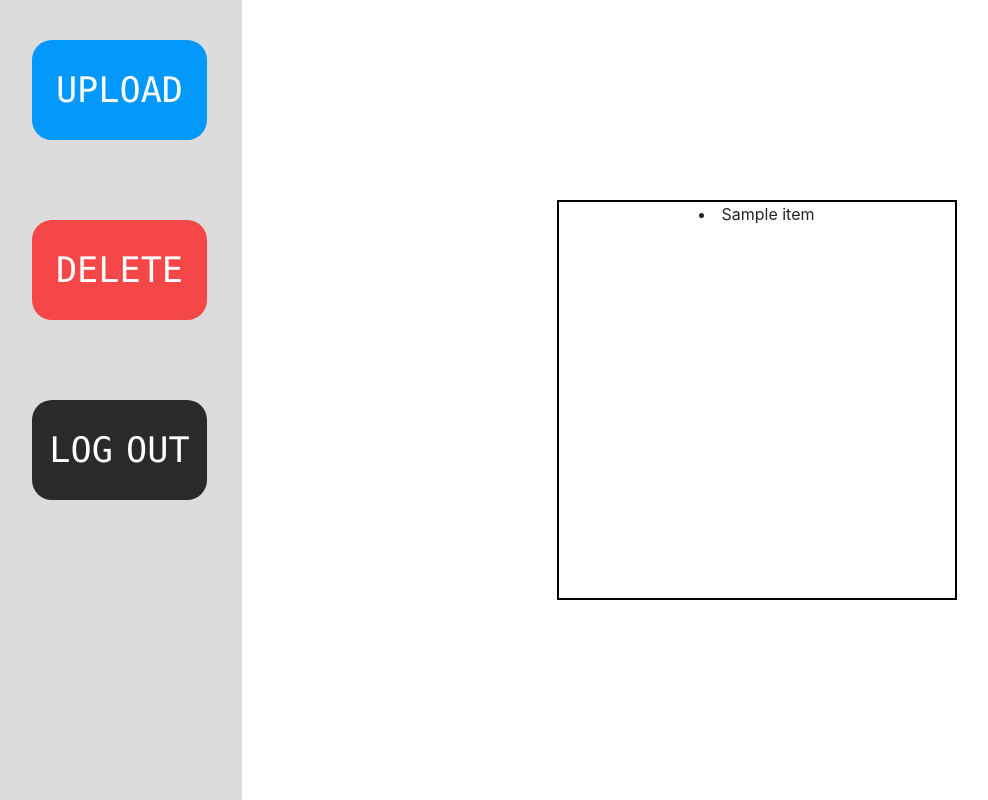
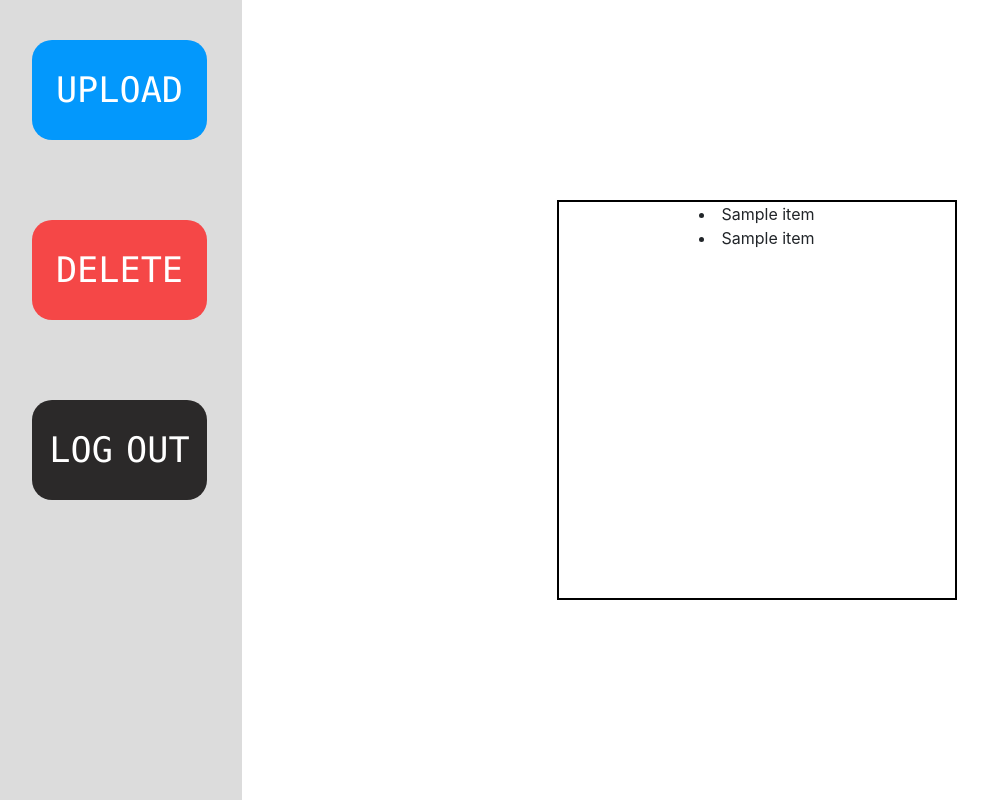
Before and after one commit to CSEC380-Group-12/CSEC380-Final-Project, a Flask app: template src/webapp/templates/home.html in a window 1280 px wide. Shown: the whole page, without its empty margins (8-996 px from the left). Run offline with Flask 2, Linux system fonts and the light colour scheme; the template is opened without the code that fills it: most values are stand-ins (such as "Sample title", 1, 10 or a date in 2020); parts of the project's set-up code (start-up, migrations or seed data) failed here and were passed over; some libraries are stand-ins or nearby versions.

Commit message:
Added More Jinja

```diff
--- a/src/webapp/templates/home.html
+++ b/src/webapp/templates/home.html
@@ -29,6 +29,11 @@
 
         <div class="formBox">
 
+
+		{% for item in test_list %}
+		<li>{{item}}</li>
+		{% endfor %}
+
 		{% for item in my_list %}
 		<li>{{item}}</li>
 		{% endfor %}
```
